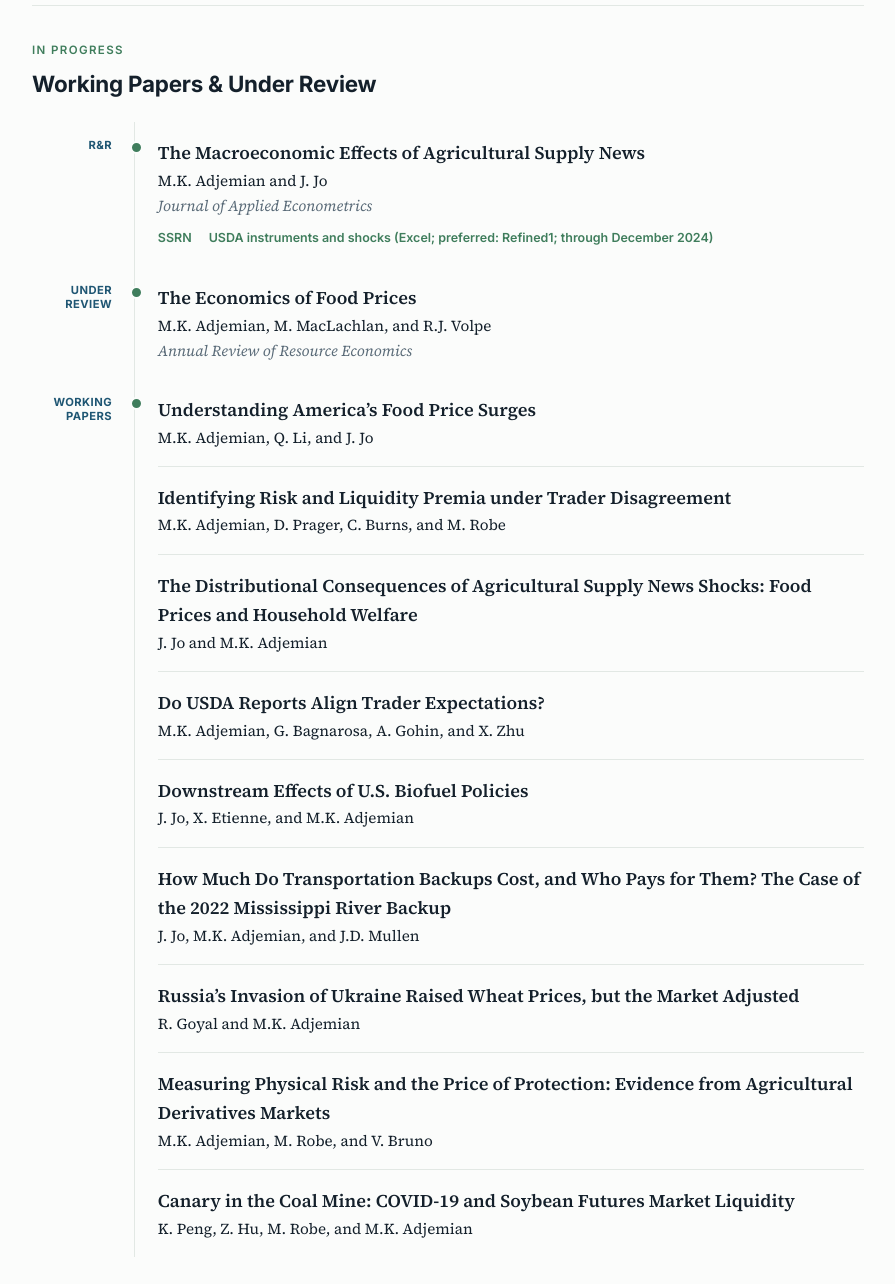
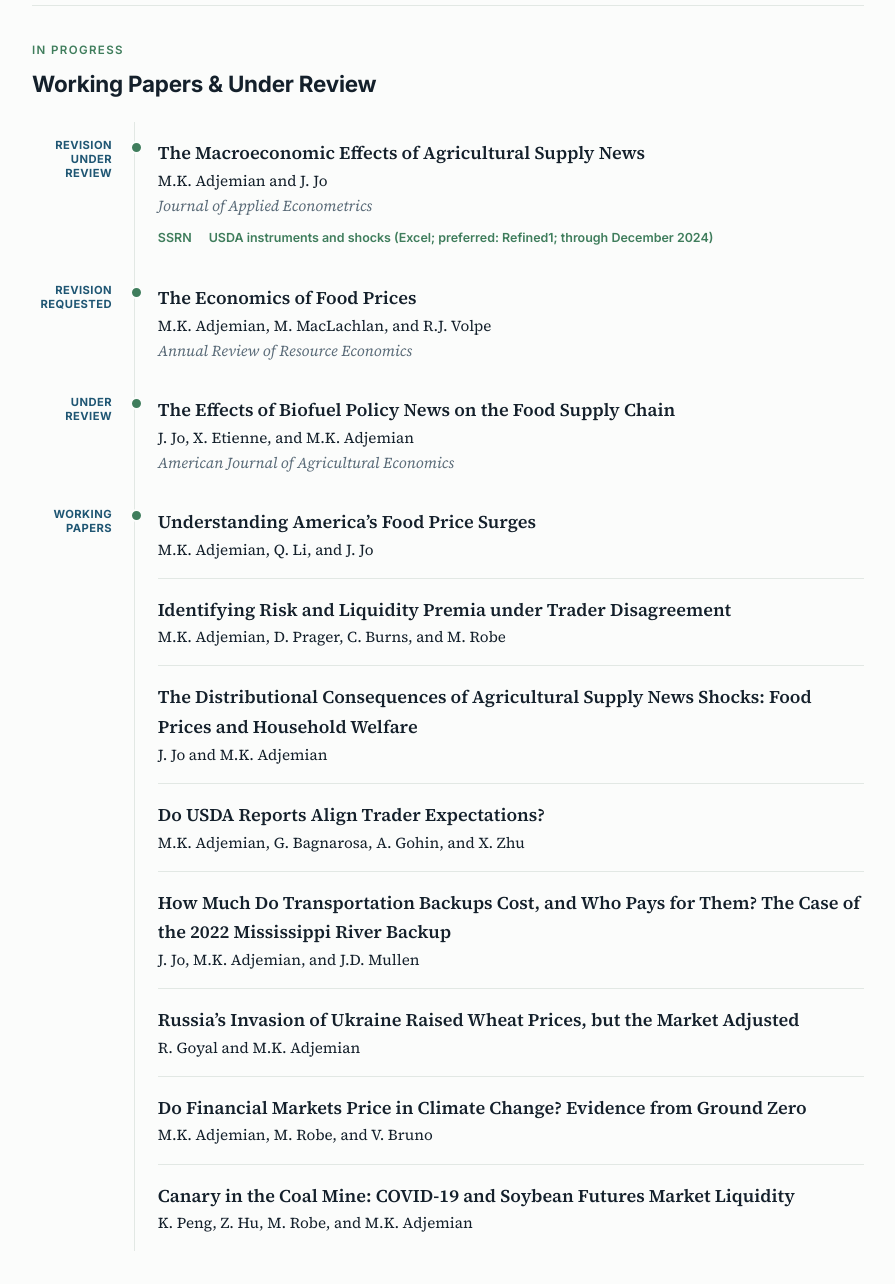
Before and after one commit to michaeladjemian/michaeladjemian.github.io, a plain HTML site: page index.html in a window 1280 px wide. Shown: the part 4900-6184 px from the top of the page, without its empty margins (192-1087 px from the left). Drawn offline with Linux system fonts and the light colour scheme.

Commit message:
Update CV and verified working-paper statuses

```diff
--- a/index.html
+++ b/index.html
@@ -360,7 +360,7 @@
     <h2>Working Papers &amp; Under Review</h2>
 
     <div class="pubgroup">
-      <div class="year wp-status">R&amp;R</div>
+      <div class="year wp-status">Revision Under Review</div>
       <div class="railcol"></div>
       <div class="items">
         <div class="pub">
@@ -375,13 +375,24 @@
       </div>
     </div>
     <div class="pubgroup">
-      <div class="year wp-status">Under Review</div>
+      <div class="year wp-status">Revision Requested</div>
       <div class="railcol"></div>
       <div class="items">
         <div class="pub">
           <div class="title">The Economics of Food Prices</div>
           <div class="authors">M.K. Adjemian, M. MacLachlan, and R.J. Volpe</div>
           <div class="venue">Annual Review of Resource Economics</div>
+        </div>
+      </div>
+    </div>
+    <div class="pubgroup">
+      <div class="year wp-status">Under Review</div>
+      <div class="railcol"></div>
+      <div class="items">
+        <div class="pub">
+          <div class="title">The Effects of Biofuel Policy News on the Food Supply Chain</div>
+          <div class="authors">J. Jo, X. Etienne, and M.K. Adjemian</div>
+          <div class="venue">American Journal of Agricultural Economics</div>
         </div>
       </div>
     </div>
@@ -406,10 +417,6 @@
           <div class="authors">M.K. Adjemian, G. Bagnarosa, A. Gohin, and X. Zhu</div>
         </div>
         <div class="pub">
-          <div class="title">Downstream Effects of U.S. Biofuel Policies</div>
-          <div class="authors">J. Jo, X. Etienne, and M.K. Adjemian</div>
-        </div>
-        <div class="pub">
           <div class="title">How Much Do Transportation Backups Cost, and Who Pays for Them? The Case of the 2022 Mississippi River Backup</div>
           <div class="authors">J. Jo, M.K. Adjemian, and J.D. Mullen</div>
         </div>
@@ -418,7 +425,7 @@
           <div class="authors">R. Goyal and M.K. Adjemian</div>
         </div>
         <div class="pub">
-          <div class="title">Measuring Physical Risk and the Price of Protection: Evidence from Agricultural Derivatives Markets</div>
+          <div class="title">Do Financial Markets Price in Climate Change? Evidence from Ground Zero</div>
           <div class="authors">M.K. Adjemian, M. Robe, and V. Bruno</div>
         </div>
         <div class="pub">
```
Also changed, not shown: 1 other file.
